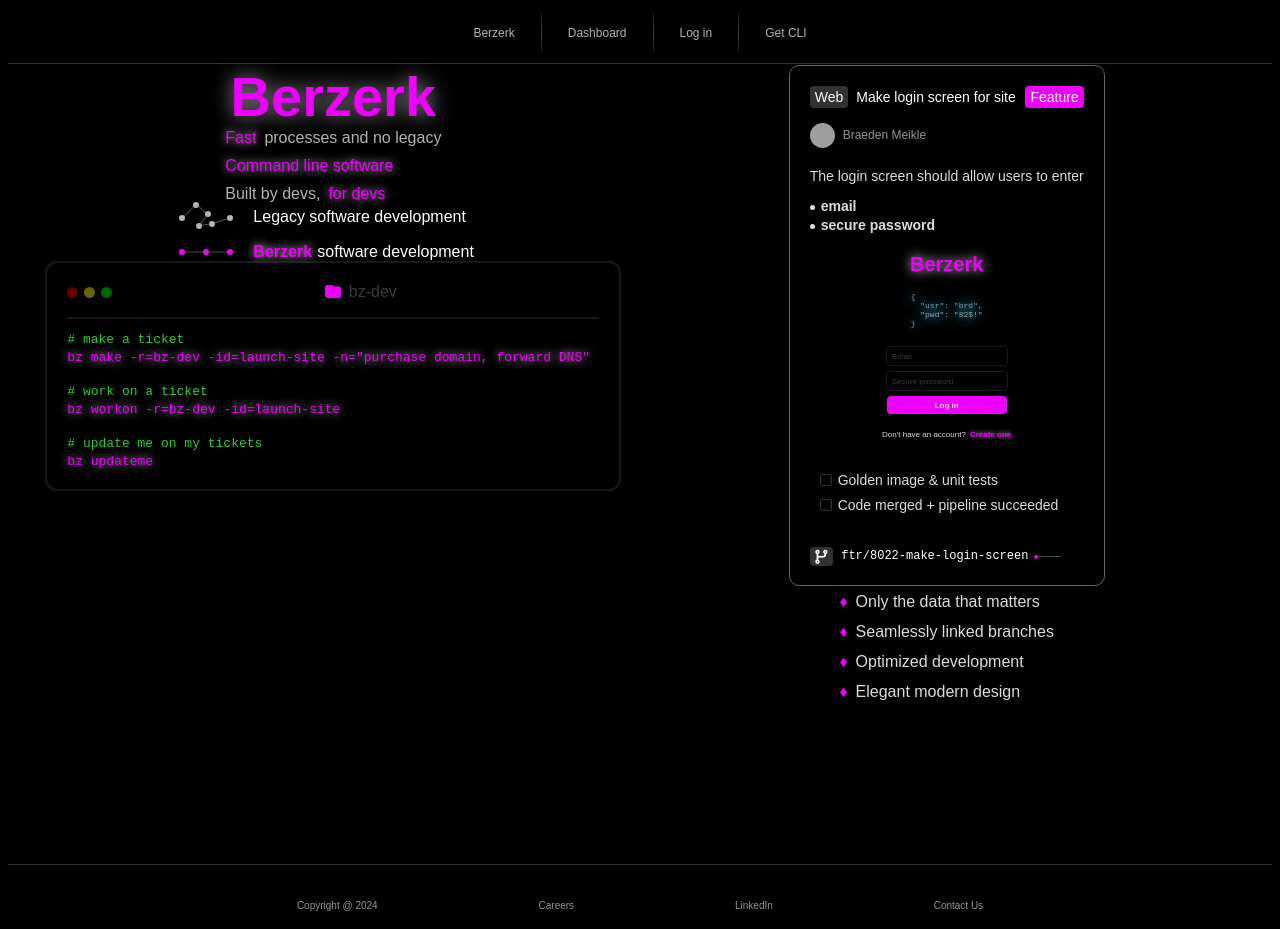
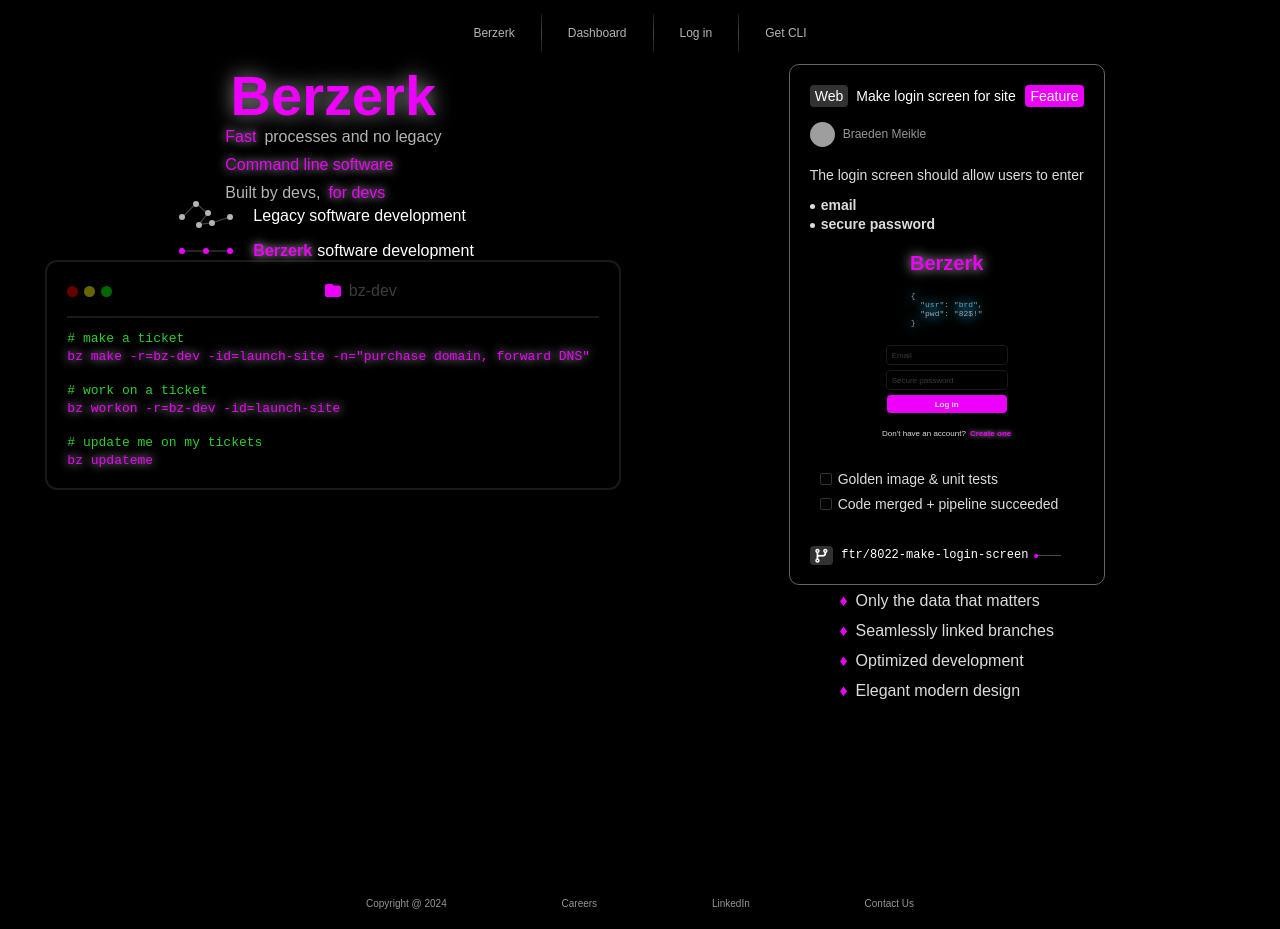
Before and after one commit to bmeikle56/bz-dev, a React (Create React App) app: page / in a window 1280 px wide. Built offline with nearby package versions, Linux system fonts and the light colour scheme; grey boxes are pictures that could not be loaded.

Commit message:
Remove vdiv

```diff
--- a/src/App.css
+++ b/src/App.css
@@ -11,11 +11,6 @@
   color: rgb(238, 0, 254);
   font-weight: bold;
   text-shadow: 0px 0px 20px rgb(155,155,155);
-}
-
-.vdiv {
-  background: rgb(50,50,50);
-  height: 1px;
 }
 
 .tab-btn {
--- a/src/cmp/Components.js
+++ b/src/cmp/Components.js
@@ -9,7 +9,6 @@
 import { Pfp } from './impl/Pfp'
 import { Spacer } from './impl/Spacer'
 import { TabBar } from './impl/TabBar'
-import { Vdiv } from './impl/Vdiv'
 import { Ticket, RichTicket } from './impl/Ticket'
 
 export {
@@ -22,7 +21,6 @@
   Pfp,
   Spacer,
   TabBar,
-  Vdiv,
   Ticket,
   RichTicket,
   BZCCode,
--- a/src/cmp/impl/Footer.js
+++ b/src/cmp/impl/Footer.js
@@ -9,7 +9,7 @@
 function Footer() {
   return (
     <div style={{
-      padding: '25px 10vw 0 10vw',
+      padding: '25px 19vw 0 19vw',
       display: 'flex',
       justifyContent: 'space-evenly',
       alignItems: 'center',
--- a/src/cmp/impl/Vdiv.js
+++ /dev/null
@@ -1,8 +0,0 @@
-
-function Vdiv() {
-  return (
-    <div className='vdiv'></div>
-  )
-}
-
-export { Vdiv }
--- a/src/page/home.js
+++ b/src/page/home.js
@@ -1,7 +1,7 @@
 import { motion } from 'framer-motion'
 import { FontAwesomeIcon } from '@fortawesome/react-fontawesome'
 import { faFolder } from '@fortawesome/free-solid-svg-icons'
-import { BBullet, BZtxt, Inlinetxt, CBList, Footer, Spacer, TabBar, Vdiv, RichTicket, ccode, CCode, BZCCode } from '../cmp/Components'
+import { BBullet, BZtxt, Inlinetxt, CBList, Footer, Spacer, TabBar, RichTicket, ccode, CCode, BZCCode } from '../cmp/Components'
 
 function BZList2({ items, height }) {
   return (
@@ -323,9 +323,8 @@
       <div style={{display: 'flex', justifyContent: 'center', width: '100%'}}>
         <TabBar/>
       </div>
-      <Vdiv/>
       {sections.map((section, i) => {
-        return <div key={i} ><ContentPair left={section.left} right={section.right}/><Vdiv/></div>
+        return <div key={i} ><ContentPair left={section.left} right={section.right}/></div>
       })}
       <Footer/>
     </motion.div>
```
